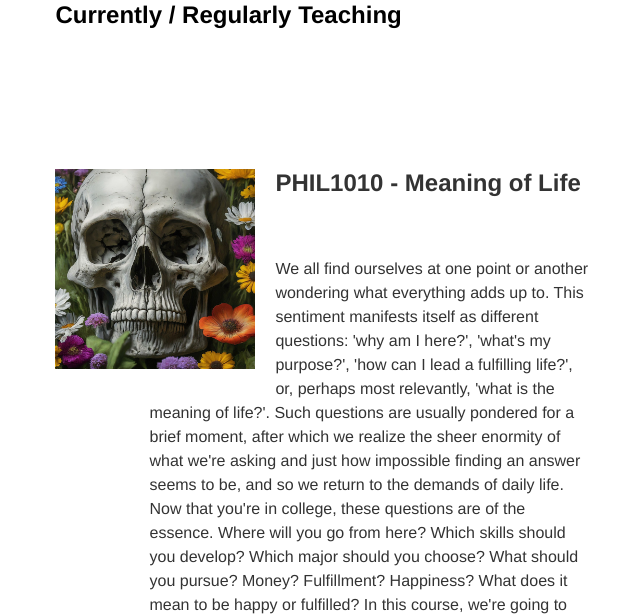
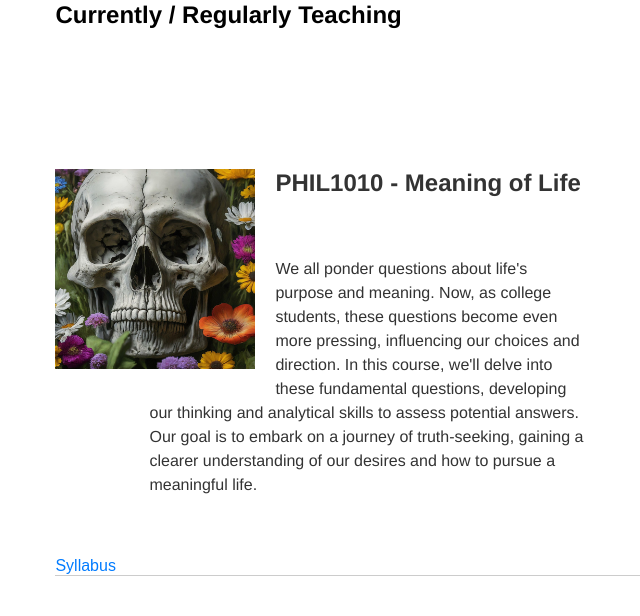
Before and after one commit to kevinjpatton/kevinjpatton.github.io, a Jekyll site: the page built from teaching/index.html, in a window 1280 px wide and 1400 px high, scrolled down 615 px, cut to the strip 0-616 px from the top of the window. Shown: the whole strip, without its empty margins (271-911 px from the left). Built offline with Jekyll 4.4.1, drawn with Linux system fonts in a browser that asks for light colours; Markdown is read by kramdown in place of the engine named in the settings; some of the changed text lies outside the part shown.

Commit message:
Update index.html

```diff
--- a/teaching/index.html
+++ b/teaching/index.html
@@ -8,7 +8,7 @@ title: Teaching - Kevin Patton
         <section class="course">
             <img src="/teaching/phil_1010/Phil_1010.jpg" alt="Meaning of Life">
             <h2>PHIL1010 - Meaning of Life</h2>
-            <p>We all find ourselves at one point or another wondering what everything adds up to. This sentiment manifests itself as different questions: 'why am I here?', 'what's my purpose?', 'how can I lead a fulfilling life?', or, perhaps most relevantly, 'what is the meaning of life?'. Such questions are usually pondered for a brief moment, after which we realize the sheer enormity of what we're asking and just how impossible finding an answer seems to be, and so we return to the demands of daily life. Now that you're in college, these questions are of the essence. Where will you go from here? Which skills should you develop? Which major should you choose? What should you pursue? Money? Fulfillment? Happiness? What does it mean to be happy or fulfilled? In this course, we're going to set all else aside and dedicate real effort to coming to grips with these questions. Our focus will be on developing our ability to think about what we're asking and acquiring the tools necessary to assess the responses on offer and evaluate their viability. To be clear, the questions we'll be asking certainly have answers, though we have yet to figure out precisely what they are. Our task will be to engage in the search for the truth. By the end, you will have a greater understanding of what it is you want to know about your existence and how best to pursue that which is most meaningful.</p>
+            <p>We all ponder questions about life's purpose and meaning. Now, as college students, these questions become even more pressing, influencing our choices and direction. In this course, we'll delve into these fundamental questions, developing our thinking and analytical skills to assess potential answers. Our goal is to embark on a journey of truth-seeking, gaining a clearer understanding of our desires and how to pursue a meaningful life.</p>
             <a href="path-to-syllabus.pdf">Syllabus</a>
         </section>
 
```
